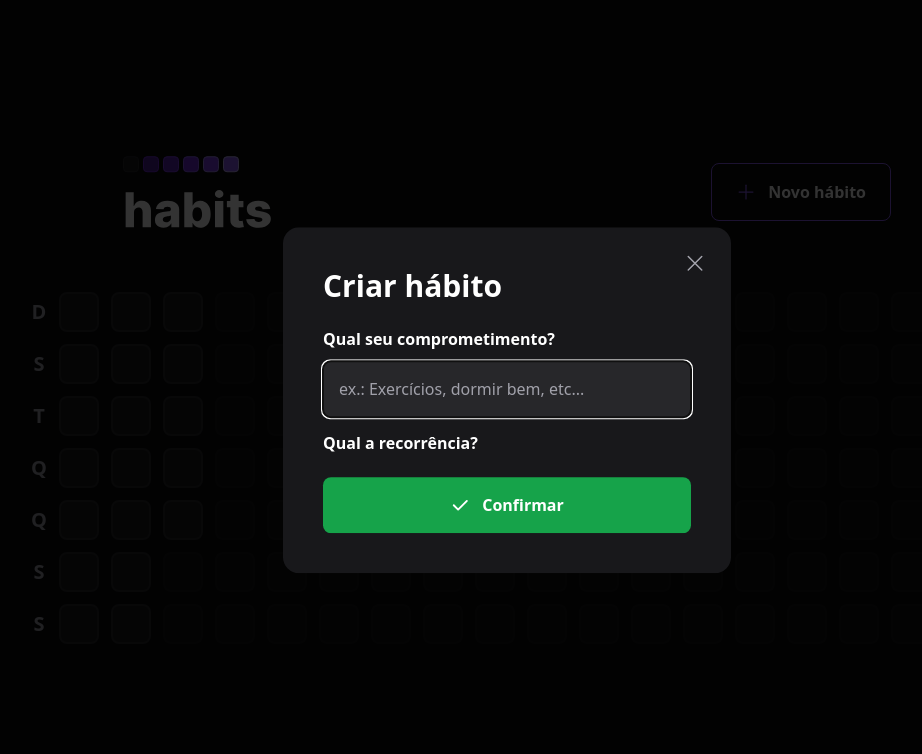
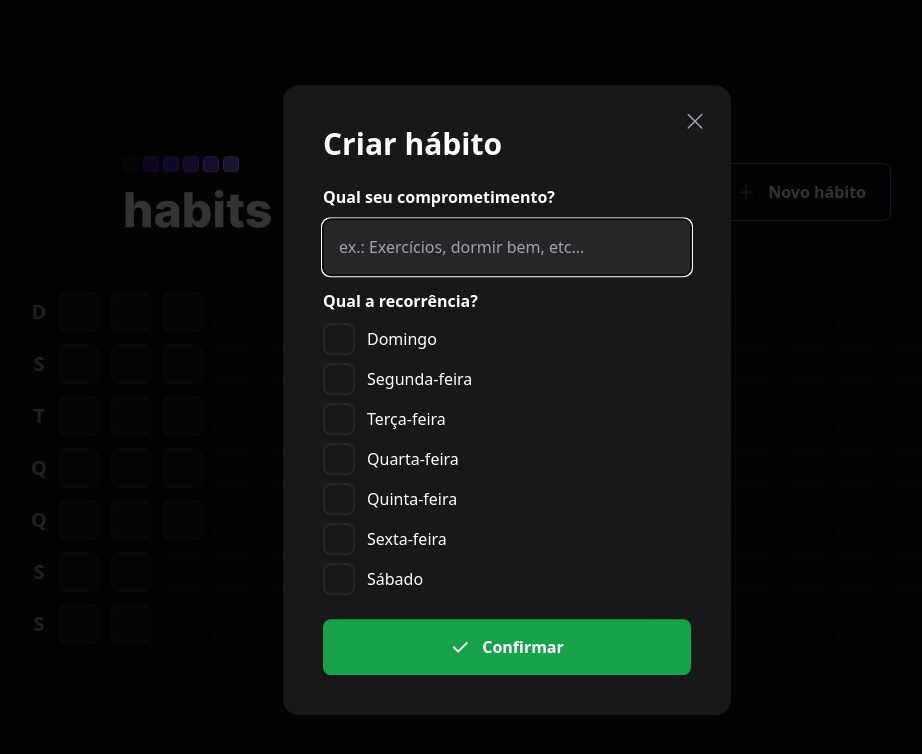
Before and after one commit to marlleyck/habits-client, a React (Vite) app: page / in a window 1280 px wide. Both pictures are taken after a click on the button "Novo hábito". Shown: the top 754 px of the page, without its empty margins (133-1055 px from the left). Built offline with nearby package versions, Linux system fonts and the light colour scheme.

Commit message:
style: add days in newHabitForm

```diff
--- a/src/components/NewHabitForm/index.tsx
+++ b/src/components/NewHabitForm/index.tsx
@@ -1,4 +1,15 @@
+import * as Checkbox from "@radix-ui/react-checkbox";
 import { Check } from "phosphor-react";
+
+const availableWeekDays = [
+  "Domingo",
+  "Segunda-feira",
+  "Terça-feira",
+  "Quarta-feira",
+  "Quinta-feira",
+  "Sexta-feira",
+  "Sábado",
+];
 
 export const NewHabitForm = () => {
   return (
@@ -19,6 +30,22 @@
         Qual a recorrência?
       </label>
 
+      <div className="flex flex-col gap-2 mt-3">
+        {availableWeekDays.map((weekDay) => (
+          <Checkbox.Root
+            key={weekDay}
+            className="flex items-center gap-3 group"
+          >
+            <div className="h-8 w-8 rounded-lg flex items-center justify-center bg-zinc-900 border-2 border-zinc-800 group-data-[state=checked]:bg-green-500 group-data-[state=checked]:border-green-500">
+              <Checkbox.Indicator>
+                <Check size={20} className="text-white" />
+              </Checkbox.Indicator>
+            </div>
+            <span className="text-white leading-tight">{weekDay}</span>
+          </Checkbox.Root>
+        ))}
+      </div>
+
       <button
         type="submit"
         className="mt-6 rounded-lg p-4 flex items-center justify-center gap-3 font-semibold bg-green-600 hover:bg-green-500"
```
